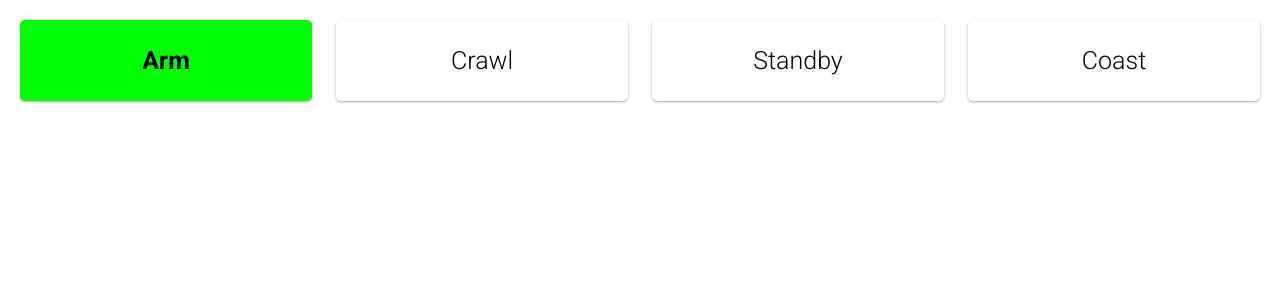
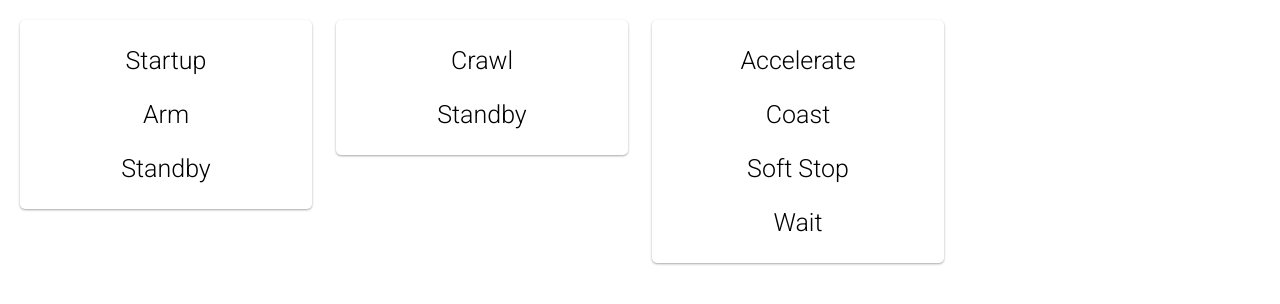
Before and after one commit to HyperloopCU/GUI, a React (Create React App) app: page / in a window 1280 px wide. Shown: the top 304 px of the page. Built offline with nearby package versions, Linux system fonts and the light colour scheme.

Commit message:
added substates

```diff
--- a/src/App.js
+++ b/src/App.js
@@ -5,6 +5,6 @@ import Centerpiece from './Components/Centerpiece';
 import AutoDisplay from './Components/AutoDisplay';
 import States from './Components/States';
 
-const App = () => (<div><States selected='arm'></States></div>);
+const App = () => (<div><States selected='standby'></States></div>);
 
 export default App;
--- a/src/Components/States/StateCard/index.js
+++ b/src/Components/States/StateCard/index.js
@@ -21,7 +21,12 @@ const unselectedStyle = {
 
 const StateCard = (props) => {
     console.log(props);
-    return (<div style={props.selected ? { ...defaultStyle, ...selectedStyle } : { ...defaultStyle, ...unselectedStyle }}><p>{props.title}</p></div>)
+    return (<div style={props.selected ? { ...defaultStyle, ...selectedStyle } : { ...defaultStyle, ...unselectedStyle }}>
+        <p>{props.title}</p>
+        {props.subs.map(sub => {
+            return <p>{sub.name}</p>
+        })}
+    </div>)
 }
 
 export default StateCard;
--- a/src/Components/States/index.js
+++ b/src/Components/States/index.js
@@ -1,28 +1,21 @@
 import React from 'react';
 import StateCard from './StateCard';
 import { Grid } from '@material-ui/core';
+import myStates from './states';
 
 // I decided for now to make the container stateless, as the current selected state of the pod is completely determined by a seperate component.
 // in order to change the current selected state, the props must be modified by the parent component, which will cause it to rerender.
-
+console.log(myStates);
 const States = props => (
     <Grid container spacing={3} style={{ // sorry for the ugliness here, material ui has a weird bug that causes
         margin: 0,                       // it to overflow the page and this was the best fix i could think of
         width: '100%',
     }} >
-        <Grid item xs={3}>
-            <StateCard title="Arm" selected={props.selected == 'arm'}></StateCard>
-        </Grid>
-        <Grid item xs={3}>
-            <StateCard title="Crawl" selected={props.selected == 'crawl'}></StateCard>
-        </Grid>
-        <Grid item xs={3}>
-            <StateCard title="Standby" selected={props.selected == 'standby'}></StateCard>
-        </Grid>
-        <Grid item xs={3}>
-            <StateCard title="Coast" selected={props.selected == 'coast'}></StateCard>
-        </Grid>
-
-    </Grid >)
+        {myStates.map(state => {
+            return (<Grid item xs={3} key={state.name}>
+                <StateCard title={state.name} selected={false} subs={state.subs}></StateCard>
+            </Grid>);
+        })}
+    </Grid >);
 
 export default States;
--- /dev/null
+++ b/src/Components/States/states.js
@@ -0,0 +1,29 @@
+const states = [
+    {
+        name: 'Startup',
+        automatic: true,
+        subs: [
+            { name: 'Arm', automatic: true },
+            { name: 'Standby', automatic: false }
+        ]
+    },
+    {
+        name: 'Crawl',
+        automatic: true,
+        subs: [
+            {
+                name: 'Standby',
+                automatic: false
+            }
+        ]
+
+    },
+    {
+        name: 'Accelerate',
+        automatic: true,
+        subs: [{ name: 'Coast', automatic: true }, { name: 'Soft Stop', automatic: true }, { name: 'Wait', automatic: true }]
+
+    }
+]
+
+export default states;
```
Also changed, not shown: src/Components/States/StateCard/SubState/index.js (added).
